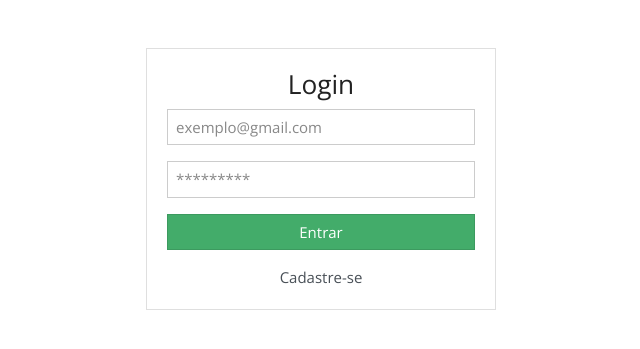
After one commit to allanfs0108/GerenciadorTarefa-AulaPHP, a PHP site: page /login.php in a window 1280 px wide. The commit adds this page. Shown: the top 349 px of the page, without its empty margins (319-959 px from the left). Run offline with PHP 8.4, Linux system fonts and the light colour scheme; some libraries are stand-ins or nearby versions.

Commit message:
Criando tela de login, criando botao de logout com icone

```diff
--- /dev/null
+++ b/login.php
@@ -0,0 +1,41 @@
+<!DOCTYPE html>
+<html lang="pt-br">
+<head>
+
+    <meta charset="UTF-8">
+    <meta name="viewport" content="width=device-width, initial-scale=1.0">
+    <title>Login</title>
+    <link rel="stylesheet" href="https://bootswatch.com/4/yeti/bootstrap.min.css">
+    <!-- FONT AWESOEM -->
+    <link rel="stylesheet" href="https://use.fontawesome.com/releases/v5.6.3/css/all.css" integrity="sha384-UHRtZLI+pbxtHCWp1t77Bi1L4ZtiqrqD80Kn4Z8NTSRyMA2Fd33n5dQ8lWUE00s/" crossorigin="anonymous">
+</head>
+
+<body>
+    <div class="container">
+        <div class="row justify-content-center">
+            <div class="col-md-4">
+                <div class="card card-body mt-5">
+                    <h3 class="text-center">Login</h3>
+                    <form action="#" method="POST">
+                        <div class="form-group">
+                            <input type="email" name="email" id="email" class="form-control" placeholder="exemplo@gmail.com" required>
+                        </div>
+                        <div class="form-group">
+                            <input type="password" name="password" id="password" class="form-control" placeholder="*********" required>
+                        </div>
+                        <button type="submit" class="btn btn-success btn-block">Entrar</button>
+                    </form>
+                    <div class="text-center mt-3">
+                        <a href="#" class="text-secondary">Cadastre-se</a>
+                    </div>
+                </div>
+            </div>
+        </div>
+    </div>
+    <script src="https://code.jquery.com/jquery-3.3.1.slim.min.js" integrity="sha384-q8i/X+965DzO0rT7abK41JStQIAqVgRVzpbzo5smXKp4YfRvH+8abtTE1Pi6jizo" crossorigin="anonymous"></script>
+    <script src="https://cdnjs.cloudflare.com/ajax/libs/popper.js/1.14.6/umd/popper.min.js" integrity="sha384-wHAiFfRlMFy6i5SRaxvfOCifBUQy1xHdJ/yoi7FRNXMRBu5WHdZYu1hA6ZOblgut" crossorigin="anonymous"></script>
+    <script src="https://stackpath.bootstrapcdn.com/bootstrap/4.2.1/js/bootstrap.min.js" integrity="sha384-B0UglyR+jN6CkvvICOB2joaf5I4l3gm9GU6Hc1og6Ls7i6U/mkkaduKaBhlAXv9k" crossorigin="anonymous"></script>
+
+
+</body>
+</html>
```
Also changed, not shown: index.php (+7 -2 lines).
